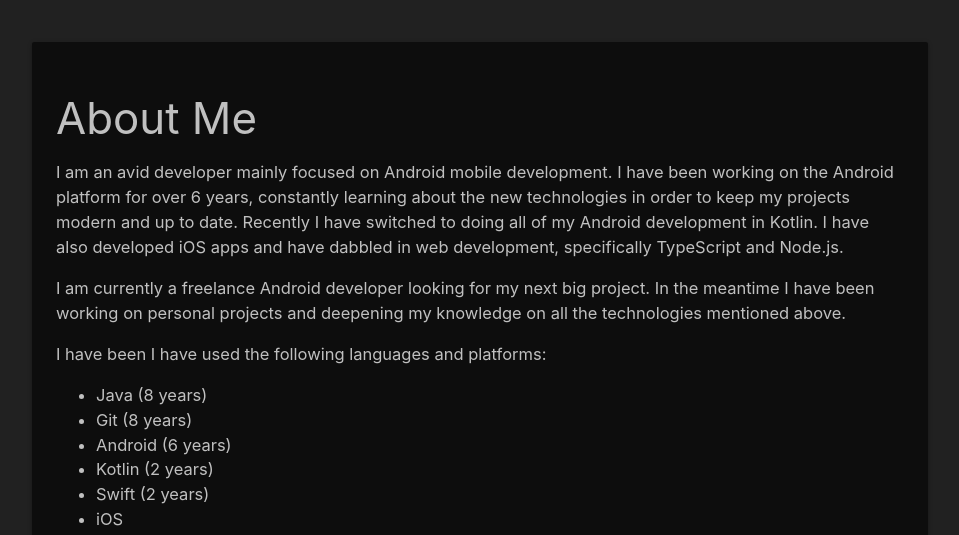
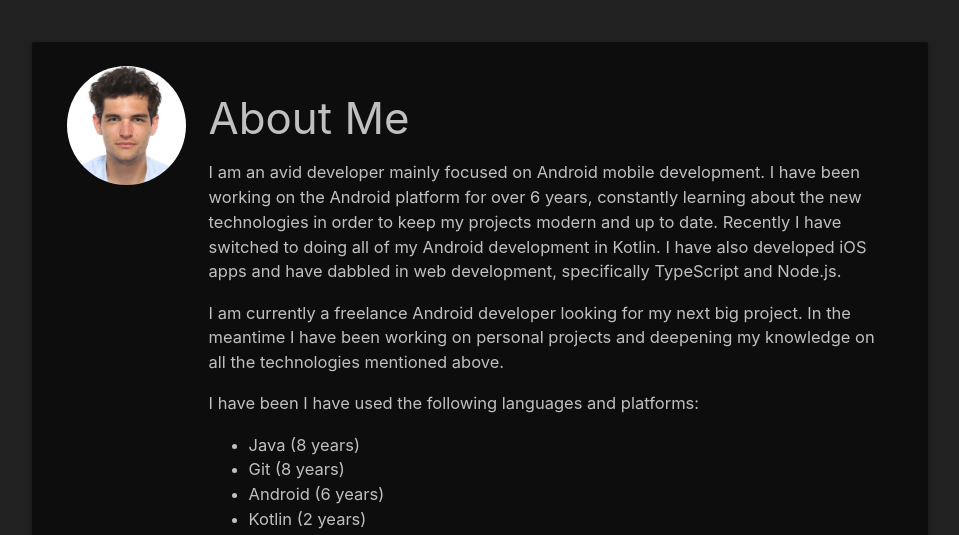
Before and after one commit to jguerinet/jguerinet.github.io, a plain HTML site: page index.html in a window 1280 px wide. Shown: the part 252-787 px from the top of the page, without its empty margins (160-1119 px from the left). Drawn offline with Linux system fonts and the light colour scheme.

Commit message:
Add image in About section

```diff
--- a/css/style.css
+++ b/css/style.css
@@ -48,3 +48,10 @@ h2 {
 .about {
     font-size: 1.1em;
 }
+
+.about-img {
+    border-radius: 50%;
+    max-width: 100%;
+    max-height: 100%;
+    height: auto;
+}
--- a/index.html
+++ b/index.html
@@ -42,18 +42,24 @@
         </div>
 
         <div class="primary-text card-panel card-background about">
+            <div class="row">
+                <div class="col s2">
+                    <img src="images/julien_guerinet.jpg" alt="Julien Guerinet" class="about-img" />
+                </div>
+                <div class="col s10">
                     <h3>About Me</h3>
                     <p>
-                I am an avid developer mainly focused on Android mobile development. I have been
-                working on the Android platform for over 6 years, constantly learning about the new
-                technologies in order to keep my projects modern and up to date. Recently I have
-                switched to doing all of my Android development in Kotlin. I have also developed iOS
-                apps and have dabbled in web development, specifically TypeScript and Node.js.
+                        I am an avid developer mainly focused on Android mobile development. I have
+                        been working on the Android platform for over 6 years, constantly learning
+                        about the new technologies in order to keep my projects modern and up to
+                        date. Recently I have switched to doing all of my Android development in
+                        Kotlin. I have also developed iOS apps and have dabbled in web development,
+                        specifically TypeScript and Node.js.
                     </p>
                     <p>
-                I am currently a freelance Android developer looking for my next big project. In the
-                meantime I have been working on personal projects and deepening my knowledge on all
-                the technologies mentioned above.
+                        I am currently a freelance Android developer looking for my next big
+                        project. In the meantime I have been working on personal projects and
+                        deepening my knowledge on all the technologies mentioned above.
                     </p>
                     <p>I have been I have used the following languages and platforms:</p>
                     <ul class="browser-default">
@@ -69,6 +75,8 @@
                     </ul>
 
                     <a class="waves-effect waves-ripple btn blue accent-2">Download my Resume</a>
+                </div>
+            </div>
         </div>
 
         <div class="primary-text">
```
Also changed, not shown: images/julien_guerinet.jpg (added). Lines whose indentation alone changed are shown as unchanged.
